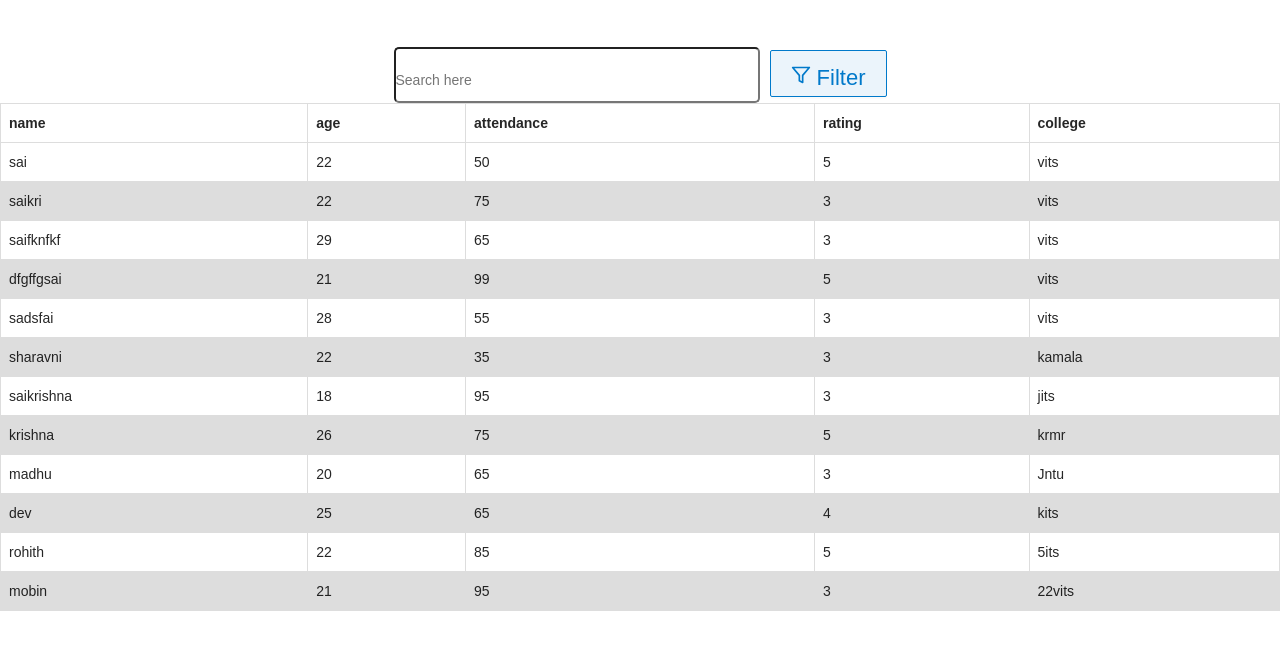
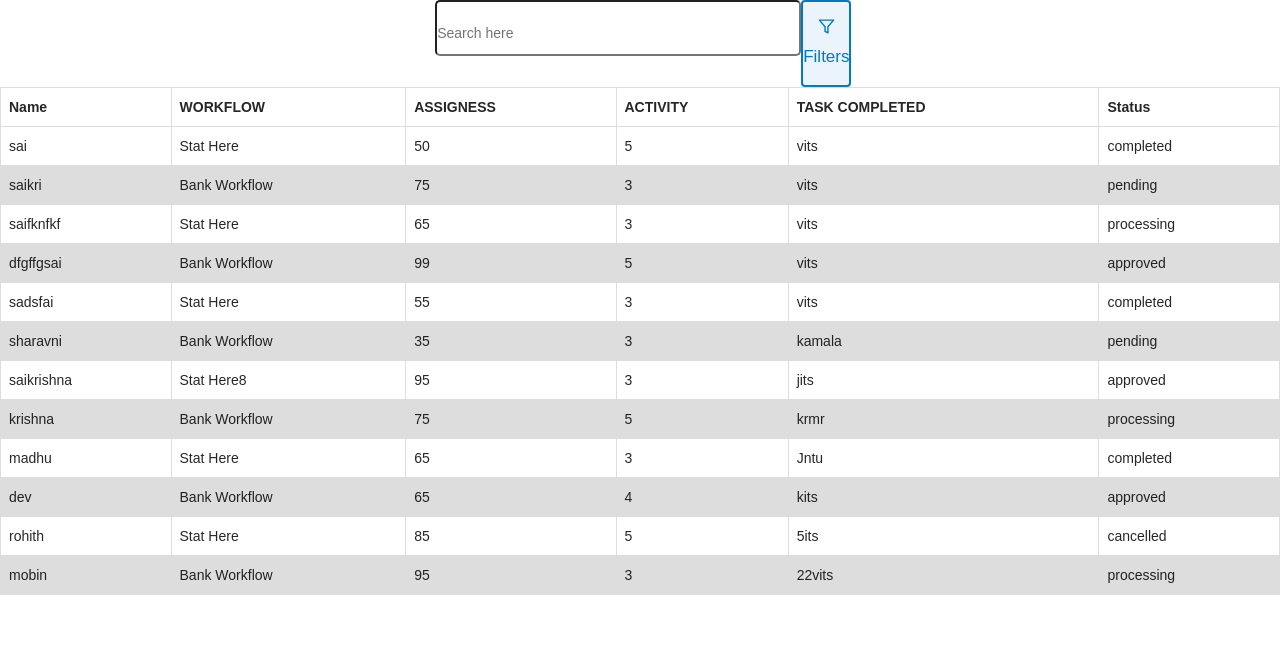
Before and after one commit to saikrishna-muppa/table-search-bar-, a React (Create React App) app: page / in a window 1280 px wide. Shown: the top 650 px of the page. Built offline with nearby package versions, Linux system fonts and the light colour scheme.

Commit message:
modified hole card and added three dropdowns

```diff
--- /dev/null
+++ b/src/process/FF.js
@@ -0,0 +1,98 @@
+export const data = [
+  {
+    Name: "sai",
+    WORKFLOW: "Stat Here",
+    ASSIGNESS: "50",
+    ACTIVITY: "5",
+    TASKCOMPLETED: "vits",
+    Status: "completed"
+  },
+  {
+    Name: "saikri",
+    WORKFLOW: "Bank Workflow  ",
+    ASSIGNESS: "75",
+    ACTIVITY: "3",
+    TASKCOMPLETED: "vits",
+    Status: "pending"
+  },
+  {
+    Name: "saifknfkf",
+    WORKFLOW: "Stat Here",
+    ASSIGNESS: "65",
+    ACTIVITY: "3",
+    TASKCOMPLETED: "vits",
+    Status: "processing"
+  },
+  {
+    Name: "dfgffgsai",
+    WORKFLOW: "Bank Workflow ",
+    ASSIGNESS: "99",
+    ACTIVITY: "5",
+    TASKCOMPLETED: "vits",
+    Status: "approved"
+  },
+  {
+    Name: "sadsfai",
+    WORKFLOW: "Stat Here",
+    ASSIGNESS: "55",
+    ACTIVITY: "3",
+    TASKCOMPLETED: "vits",
+    Status: "completed"
+  },
+  {
+    Name: "sharavni",
+    WORKFLOW: "Bank Workflow ",
+    ASSIGNESS: "35",
+    ACTIVITY: "3",
+    TASKCOMPLETED: "kamala",
+    Status: "pending"
+  },
+  {
+    Name: "saikrishna",
+    WORKFLOW: "Stat Here8",
+    ASSIGNESS: "95",
+    ACTIVITY: "3",
+    TASKCOMPLETED: "jits",
+    Status: "approved"
+  },
+  {
+    Name: "krishna",
+    WORKFLOW: "Bank Workflow ",
+    ASSIGNESS: "75",
+    ACTIVITY: "5",
+    TASKCOMPLETED: "krmr",
+    Status: "processing"
+  },
+  {
+    Name: "madhu",
+    WORKFLOW: "Stat Here",
+    ASSIGNESS: "65",
+    ACTIVITY: "3",
+    TASKCOMPLETED: "Jntu",
+    Status: "completed"
+  },
+  {
+    Name: "dev",
+    WORKFLOW: "Bank Workflow ",
+    ASSIGNESS: "65",
+    ACTIVITY: "4",
+    TASKCOMPLETED: "kits",
+    Status: "approved"
+  },
+  {
+    Name: "rohith",
+    WORKFLOW: "Stat Here",
+    ASSIGNESS: "85",
+    ACTIVITY: "5",
+    TASKCOMPLETED: "5its",
+    Status: "cancelled"
+  },
+  {
+    Name: "mobin",
+    WORKFLOW: "Bank Workflow ",
+    ASSIGNESS: "95",
+    ACTIVITY: "3",
+    TASKCOMPLETED: "22vits",
+    Status: "processing"
+  }
+];
--- /dev/null
+++ b/src/process/FirstDropDownList.js
@@ -0,0 +1,137 @@
+// const firstDropDownList = [
+//   {
+//     name: "Name",
+//     status: "input",
+//     content: [
+//       { text: "contains" },
+//       { text: "isequal" },
+//       { text: "is not equal" },
+//       { text: "does not equal" },
+//     ],
+//   },
+//   {
+//     name: "Assigness",
+//     status: "mutliplenames",
+//     content: [{ text: "contains" }, { text: "does not contains" }],
+//   },
+//   {
+//     name: "Started",
+//     status: "inputdate",
+//     content: [
+//       { text: "isbefore" },
+//       { text: "is after" },
+//       { text: "is between" },
+//     ],
+//   },
+//   {
+//     name: "Activity",
+//     status: "inputdate",
+//     content: [
+//       { text: "isbefore" },
+//       { text: "is after" },
+//       { text: "is between" },
+//     ],
+//   },
+//   {
+//     name: "Due",
+//     status: "inputdate",
+//     content: [
+//       { text: "isbefore" },
+//       { text: "is after" },
+//       { text: "is between" },
+//     ],
+//   },
+//   {
+//     name: "Completed",
+//     status: "inputdate",
+//     content: [
+//       { text: "isbefore" },
+//       { text: "is after" },
+//       { text: "is between" },
+//     ],
+//   },
+//   {
+//     name: "Status",
+//     status: "mutliplecolors",
+//     content: [{ text: "contains" }, { text: "does not contains" }],
+//   },
+//   {
+//     name: "OverDueTask",
+//     status: "mutliplecolors",
+//     content: [{ text: "contains" }, { text: "does not contains" }],
+//   },
+//   {
+//     name: "TaskCompleted",
+//     status: "mutliplecolors",
+//     content: [{ text: "contains" }, { text: "does not contains" }],
+//   },
+// ];
+
+export const firstDropDownList = [
+  {
+    name: "Name",
+    status: "input",
+    content: [
+      { text: "contains" },
+      { text: "isequal" },
+      { text: "is not equal" },
+      { text: "does not equal" }
+    ]
+  },
+  {
+    name: "Assigness",
+    status: "mutliplenames",
+    content: [{ text: "contains" }, { text: "does not contains" }]
+  },
+  {
+    name: "Started",
+    status: "inputdate",
+    content: [
+      { text: "isbefore" },
+      { text: "is after" },
+      { text: "is between" }
+    ]
+  },
+  {
+    name: "Activity",
+    status: "inputdate",
+    content: [
+      { text: "isbefore" },
+      { text: "is after" },
+      { text: "is between" }
+    ]
+  },
+  {
+    name: "Due",
+    status: "inputdate",
+    content: [
+      { text: "isbefore" },
+      { text: "is after" },
+      { text: "is between" }
+    ]
+  },
+  {
+    name: "Completed",
+    status: "inputdate",
+    content: [
+      { text: "isbefore" },
+      { text: "is after" },
+      { text: "is between" }
+    ]
+  },
+  {
+    name: "status",
+    status: "mutliplecolors",
+    content: [{ text: "contains" }, { text: "does not contains" }]
+  },
+  {
+    name: "OverDueTask",
+    status: "mutliplecolors",
+    content: [{ text: "contains" }, { text: "does not contains" }]
+  },
+  {
+    name: "TaskCompleted",
+    status: "mutliplecolors",
+    content: [{ text: "contains" }, { text: "does not contains" }]
+  }
+];
--- /dev/null
+++ b/src/process/ObjectArray.js
@@ -0,0 +1,5 @@
+export const objectArray = [
+  { label: "Grapes 🍇", value: "grapes" },
+  { label: "Mango 🥭", value: "mango" },
+  { label: "Strawberry 🍓", value: "strawberry" }
+];
--- a/src/process/ProcessFilter.js
+++ b/src/process/ProcessFilter.js
@@ -1,97 +1,22 @@
 import { useState } from "react";
-import { data } from "../ClausesFilter/FilterizationData";
+import { data } from "./FF";
+import { firstDropDownList } from "./FirstDropDownList";
+import { objectArray } from "./ObjectArray";
 import { Modal, Button, Popover } from "antd";
 import { FiFilter } from "react-icons/fi";
-// import { Multiselect } from "multiselect-react-dropdown";
 import MultiSelect from "react-multi-select-component";
 import "antd/dist/antd.css";
-// import {
-//   CheckBoxSelection,
-//   Inject,
-//   MultiSelectComponent
-// } from "@syncfusion/ej2-react-dropdowns";
+
 export default function App() {
-  const objectArray = [
-    { label: "Grapes 🍇", value: "grapes" },
-    { label: "Mango 🥭", value: "mango" },
-    { label: "Strawberry 🍓", value: "strawberry" }
-  ];
-  const firstDropDownList = [
-    {
-      name: "Name",
-      status: "input",
-      content: [
-        { text: "contains" },
-        { text: "isequal" },
-        { text: "is not equal" },
-        { text: "does not equal" }
-      ]
-    },
-    {
-      name: "Assigness",
-      status: "mutliplenames",
-      content: [{ text: "contains" }, { text: "does not contains" }]
-    },
-    {
-      name: "Started",
-      status: "inputdate",
-      content: [
-        { text: "isbefore" },
-        { text: "is after" },
-        { text: "is between" }
-      ]
-    },
-    {
-      name: "Activity",
-      status: "inputdate",
-      content: [
-        { text: "isbefore" },
-        { text: "is after" },
-        { text: "is between" }
-      ]
-    },
-    {
-      name: "Due",
-      status: "inputdate",
-      content: [
-        { text: "isbefore" },
-        { text: "is after" },
-        { text: "is between" }
-      ]
-    },
-    {
-      name: "Completed",
-      status: "inputdate",
-      content: [
-        { text: "isbefore" },
-        { text: "is after" },
-        { text: "is between" }
-      ]
-    },
-    {
-      name: "Status",
-      status: "mutliplecolors",
-      content: [{ text: "contains" }, { text: "does not contains" }]
-    },
-    {
-      name: "OverDueTask",
-      status: "mutliplecolors",
-      content: [{ text: "contains" }, { text: "does not contains" }]
-    },
-    {
-      name: "TaskCOmpleted",
-      status: "mutliplecolors",
-      content: [{ text: "contains" }, { text: "does not contains" }]
-    }
-  ];
-
-  const [fields, setFields] = useState([{ value: null }]);
+  const [fields, setFields] = useState([{ value: null, condition: " " }]);
   const [filterdata, setfilterData] = useState(data);
   const [condition, setCondition] = useState(false);
-  const [first, setFirst] = useState("age");
-  const [second, setSecond] = useState("age");
-  const [firstValue, setFirstValue] = useState("age");
-  const [secondValue, setSecondValue] = useState("age");
+  const [first, setFirst] = useState("Name");
+  const [second, setSecond] = useState("Name");
+  const [third, setThird] = useState("Name");
+  const [firstValue, setFirstValue] = useState("Name");
+  const [secondValue, setSecondValue] = useState("Name");
+  const [thirdValue, setThirdValue] = useState("Name");
   const [isChecked, setIsChecked] = useState({});
   const [isModalVisible, setIsModalVisible] = useState(false);
   const [selected, setSelected] = useState([]);
@@ -137,11 +62,12 @@ export default function App() {
     return filterdata.map((user, index) => {
       return (
         <tr key={index}>
-          <td> {user.name} </td>
-          <td> {user.age} </td>
-          <td>{user.attendance} </td>
-          <td>{user.rating} </td>
-          <td> {user.college} </td>
+          <td> {user.Name} </td>
+          <td> {user.WORKFLOW} </td>
+          <td>{user.ASSIGNESS} </td>
+          <td>{user.ACTIVITY} </td>
+          <td> {user.TASKCOMPLETED} </td>
+          <td>{user.Status}</td>
         </tr>
       );
     });
@@ -170,23 +96,6 @@ export default function App() {
     setFields(values);
   }
 
-  // const handleSingleCheck = (e) => {
-  //   setIsChecked({ ...isChecked, [e.target.name]: e.target.checked });
-  // };
-  // const checkedItemList = () => {
-  //   filterdata.map((test, index) => (
-  //     <div key={index}>
-  //       <label>{test.name}</label>
-  //       <input
-  //         type="checkbox"
-  //         name={test.name}
-  //         checked={isChecked[test.name]}
-  //         onChange={handleSingleCheck}
-  //       />
-  //     </div>
-  //   ));
-  //   // setfilterData(checktedItemData);
-  // };
   const content = (idx) => (
     <div className="pop-over-modal">
       {/* <Modal
@@ -237,31 +146,43 @@ export default function App() {
                   );
                 })}
               </select>
-              {
-                <div>
-                  {" "}
+
+              {first === "status" ||
+              first === "OverDueTask" ||
+              first === "TaskCompleted" ? (
+                <select onChange={() => setThird(e.target.value)}>
                   {firstDropDownList.map((i, n) => {
-                    console.log(i.status, "status");
-                    if (i.status === "input") {
                     return (
-                        // <select><option>{i.status}</option> </select>
-                        <input placeholder="hee" />
+                      first === i.name &&
+                      i.content.map((item, idx) => {
+                        return <option key={n}>{item.text}</option>;
+                      })
                     );
-                    } else if (i.status === "mutliplenames") {
-                      <select>
-                        <option>{i.status}</option>{" "}
-                      </select>;
-                    }
-                  })}{" "}
-                </div>
-              }
-              <MultiSelect
+                  })}
+                </select>
+              ) : first === "Name" ? (
+                <input type="tetx" />
+              ) : first === "Assigness" ? (
+                <select onChange={() => setThird(e.target.value)}>
+                  {firstDropDownList.map((i, n) => {
+                    return (
+                      first === i.name &&
+                      i.content.map((item, idx) => {
+                        return <option key={idx}>{item.text}</option>;
+                      })
+                    );
+                  })}
+                </select>
+              ) : (
+                <input type="date" />
+              )}
+              {/* <MultiSelect
                 options={objectArray}
                 value={selected}
                 onChange={setSecond}
                 displayValue="key"
                 labelledBy={"Select"}
-              />
+              /> */}
             </div>
           );
         } else {
@@ -287,13 +208,6 @@ export default function App() {
                 {firstDropDownList.map((item, index) => {
                   return <option value={item.name}>{item.name}</option>;
                 })}
-                {/* <option value="Name">Name</option>
-                <option value="Assigness">Assigness</option>
-                <option value="Started">Started</option>
-                <option value="Activity">Activity</option>
-                <option value="Due">Due</option>
-                <option value="Completed">Completed</option>
-                <option value="Status">Status</option> */}
               </select>
               <select
                 onChange={(e) => setSecondValue(e.target.value)}
@@ -308,14 +222,47 @@ export default function App() {
                   );
                 })}
               </select>
+              {firstValue === "status" ||
+              firstValue === "OverDueTask" ||
+              firstValue === "TaskCompleted" ? (
+                <select onChange={(e) => setThirdValue(e.target.value)}>
+                  {firstDropDownList.map((item, idx) => {
+                    return (
+                      firstValue === item.name &&
+                      item.content.map((item, idx) => {
+                        return <option key={idx}>{item.text}</option>;
+                      })
+                    );
+                  })}
+                </select>
+              ) : firstValue === "Name" ? (
+                <input type="text" />
+              ) : firstValue === "Assigness" ? (
+                <select onChange={(e) => setThirdValue(e.target.value)}>
+                  {firstDropDownList.map((i, d) => {
+                    return (
+                      firstValue === i.name &&
+                      i.content.map((item, idx) => {
+                        return (
+                          <option key={idx} value={item.name}>
+                            {item.text}
+                          </option>
+                        );
+                      })
+                    );
+                  })}
+                </select>
+              ) : (
+                <input type="date" />
+              )}
 
-              <MultiSelect
+              {/* <MultiSelect
                 options={firstDropDownList}
                 value={selected}
                 onChange={setSelected}
                 displayValue="status"
                 labelledBy={"Select"}
-              />
+              /> */}
             </div>
           );
         }
@@ -333,27 +280,35 @@ export default function App() {
 
   return (
     <div className="App">
+      <div className="input-filter-btn">
+        <div>
           <input
             className="main-search"
             type="text"
             placeholder="Search here"
             onChange={(e) => filterFunction(e.target.value.toString())}
           ></input>
-      <Popover content={content}>
-        <Button className="filter-btn" onClick={showModal}>
-          <div className="filter-btn-text">
-            <FiFilter /> Filter
         </div>
-        </Button>
+
+        <div className="filter">
+          <Popover content={content} trigger="click">
+            <div className="filter-btn">
+              <div className="ft-text">
+                <FiFilter /> Filters
+              </div>
+            </div>
           </Popover>
+        </div>
+      </div>
       <table>
         <thead>
           <tr>
-            <th>name</th>
-            <th>age</th>
-            <th>attendance </th>
-            <th> rating</th>
-            <th>college</th>
+            <th>Name</th>
+            <th>WORKFLOW</th>
+            <th>ASSIGNESS </th>
+            <th> ACTIVITY</th>
+            <th>TASK COMPLETED</th>
+            <th>Status</th>
           </tr>
         </thead>
         <tbody>{tableData()}</tbody>
--- a/src/styles.css
+++ b/src/styles.css
@@ -19,28 +19,6 @@ tr:nth-child(even) {
   background-color: #dddddd;
 }
 
-.ant-btn,
-.filter-btn {
-  background-color: #ebf4fb !important;
-  border-color: #0079ca !important;
-  color: #0079ca !important;
-  font-weight: 500 !important;
-  padding: 10px 20px 35px 20px !important;
-  margin-left: 10px !important;
-  margin-top: 50px;
-}
-
-.ant-btn,
-.filter-btn:hover {
-  background-color: #0079ca;
-  color: #ebf4fb;
-  padding: 10px 20px 30px 20px;
-  margin-left: 10px;
-  font-weight: 500;
-}
-/* .ant-modal-content {
-  max-margin: -11% -70% 0 60%;
-} */
 .filter-options {
   margin: 20px 0 0 0;
   display: flex;
@@ -54,6 +32,12 @@ tr:nth-child(even) {
   font-size: 12px;
   font-weight: 700;
   text-transform: uppercase;
+  background-color: white;
+}
+.show-btn {
+  font-size: 5px;
+  border: none;
+  font-weight: bold;
   background-color: white;
 }
 select {
@@ -82,16 +66,11 @@ select {
   border-radius: 5px;
 }
 
-svg {
-  /* padding-bottom: -; */
-  font-size: 20px;
+button.addfilter-btn {
+  padding: 20px;
+  color: #0079ca;
+  font-size: 12px;
 }
-/* #store {
-  overflow-y: scroll;
-  max-height: 110px;
-  max-width: 50%;
-
- } */
 .addfilter-btn {
   border: none;
   background-color: white;
@@ -102,12 +81,50 @@ svg {
 }
 svg:not(:root) {
   overflow: hidden;
-
+  font-size: 17px;
   /* padding-top: 10px; */
 }
 .filter-btn-text {
-  font-size: 22px;
+  font-size: 19px;
+  background-color: #ebf4fb;
+  border: 2px solid #2e7db3;
+  color: #0079ca;
+  font-weight: 500;
+  padding: 10px 18px 10px 17px;
+
+  border-radius: 5px;
+}
+.filter-btn-text:hover {
+  background-color: #0079ca;
+  color: white;
 }
 input.main-search {
   padding-top: 20px;
 }
+
+.input-filter-btn {
+  display: flex;
+  justify-content: space-around;
+  max-width: 32%;
+  margin-left: auto;
+  margin-right: auto;
+}
+.filter {
+  width: 100px;
+}
+.filter-btn {
+  padding: 15px 0 15px 0px;
+  background-color: #ebf4fb;
+  border-color: #0079ca;
+  color: #0079ca;
+  font-weight: 500;
+  border-radius: 4px;
+  border: 2px solid #0079ca;
+}
+.filter-btn:hover {
+  background-color: #0079ca;
+  color: #ebf4fb;
+}
+.ft-text {
+  font-size: 17px;
+}
```
Lines whose indentation alone changed are shown as unchanged.
